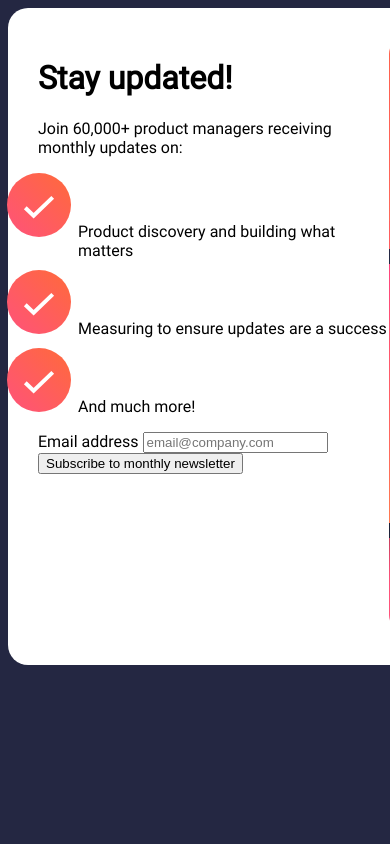
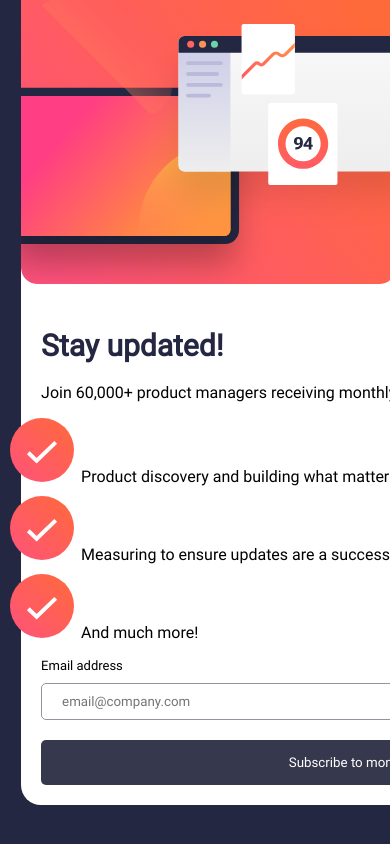
Before and after one commit to WaMungai/newsletter-sign-up-with-success-message, a plain HTML site: page index.html in a window 390 px wide. Shown: the top 844 px of the page. Drawn offline with Linux system fonts and the light colour scheme.

Commit message:
Include styling

```diff
--- a/style.css
+++ b/style.css
@@ -2,36 +2,124 @@
   font-family: MyFont;
   src: url(./assets/fonts/Roboto-Regular.ttf);
 }
-*{
+* {
   box-sizing: border-box;
 }
-body{
+body {
   font-family: MyFont;
   display: flex;
   justify-content: center;
   align-items: center;
   min-width: 100vh;
-    background-color: hsl(234,29%,20%);
+  background-color: hsl(234, 29%, 20%);
 }
-.card  {
+.card {
   display: flex;
   width: 800px;
   background-color: white;
   padding: 30px;
   border-radius: 20px;
 }
-.right{
+.right {
   width: 60%;
 }
-.left{
+.left {
   width: 40%;
 }
-ul{
+ul {
   list-style-image: url(./assets/images/icon-success.svg);
 }
-li{
+li {
   margin-bottom: 10px;
 }
-
-.attribution { font-size: 11px; text-align: center; }
-.attribution a { color: hsl(228, 45%, 44%); }
+form {
+  display: flex;
+  flex-direction: column;
+  width: 300px;
+}
+label {
+  margin-bottom: 10px;
+  color: black;
+  font-size: small;
+}
+input {
+  padding: 10px 20px;
+  font-family: inherit;
+  border-radius: 5px;
+  outline: none;
+  border: 1px solid hsl(231, 7%, 60%);
+}
+button {
+  font-family: inherit;
+  margin-top: 20px;
+  padding: 15px 20px;
+  border: none;
+  outline: none;
+  color: white;
+  border-radius: 5px;
+  cursor: pointer;
+  background-color: hsl(235, 18%, 26%);
+}
+button:hover {
+  background-color: hsl(4, 100%, 67%);
+  transition: all 1s;
+}
+h1 {
+  font-size: 50px;
+  color: hsl(234, 29%, 20%);
+}
+.hide {
+  display: none;
+}
+.card-2 {
+  background-color: white;
+  width: 400px;
+  padding: 40px;
+  border-radius: 5px;
+}
+.card-2 h1 {
+  font-size: 40px;
+}
+.icon-card-2 {
+  width: 50px;
+}
+.card-2 button {
+  width: 100%;
+}
+@media (max-width: 768px) {
+  .card {
+    flex-direction: column-reverse;
+    width: 95%;
+    padding: 0;
+  }
+  body {
+    padding: 0;
+    margin: 0;
+  }
+  .card h1{
+    font-size: 30px;
+  }
+  .right{
+    width:100%;
+    padding: 20px;
+  }
+  .left{
+    width: 100%;
+  }
+  .left img{
+    content:url("./assets/images/illustration-sign-up-mobile.svg")
+  }
+  form{
+    width: 90%;
+  }
+  .card-2{
+    min-height: 100vh;
+  }
+}
+.attribution {
+  font-size: 11px;
+  text-align: center;
+}
+.attribution a {
+  color: hsl(228, 45%, 44%);
+}
```
Also changed, not shown: index.html (+0 -1 lines). Lines whose indentation alone changed are shown as unchanged.
